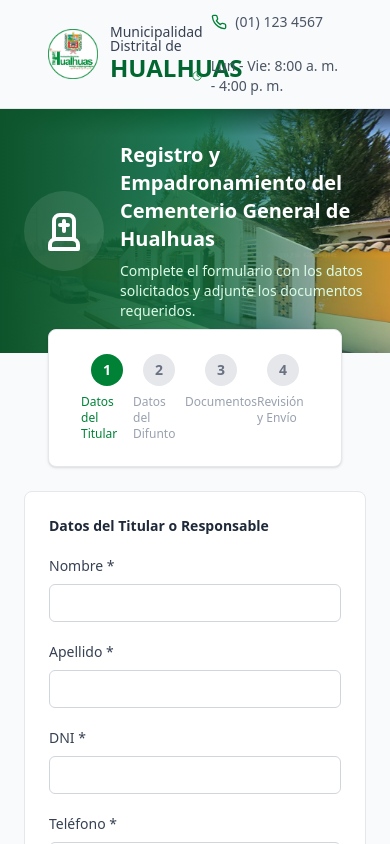
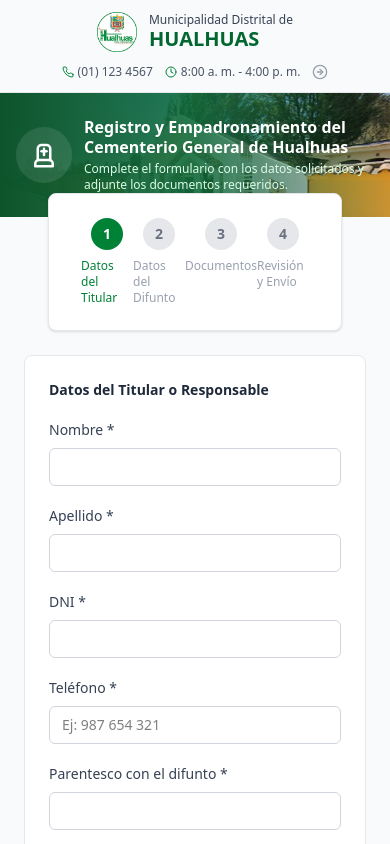
Before and after one commit to JosueHTDev/empadronamiento-difuntos-muni-hualhuas, a Next.js app: page / in a window 390 px wide. Shown: the top 844 px of the page. Built offline with nearby package versions, Linux system fonts and the light colour scheme.

Commit message:
Se agrego clases para que el header sea response

```diff
--- a/src/app/page.tsx
+++ b/src/app/page.tsx
@@ -1,11 +1,11 @@
-import Header from "@/components/Header";
+import HeaderForm from "@/components/HeaderForm";
 import Footer from "@/components/Footer";
 import FormularioRegistro from "@/components/FormularioRegistro";
 
 export default function Page() {
   return (
     <div className="min-h-full flex flex-col bg-gray-50">
-      <Header />
+      <HeaderForm />
       <FormularioRegistro />
       <Footer />
     </div>
--- a/src/components/Header.tsx
+++ /dev/null
@@ -1,67 +0,0 @@
-import { LuPhone, LuClock } from "react-icons/lu";
-import { TbGrave2 } from "react-icons/tb";
-import Image from "next/image";
-
-export default function Header() {
-  return (
-    <header>
-      <div className="flex items-center justify-between px-12 py-3 border-b border-gray-200">
-        <div className="flex items-center gap-3">
-          <Image
-            src="/images/logo-hualhuas.png"
-            alt="Municipalidad Distrital de Hualhuas"
-            width={50}
-            height={50}
-          />
-          <div>
-            <p className="text-sm text-gray-700 leading-none">Municipalidad Distrital de</p>
-            <p className="text-2xl font-bold text-green-800 leading-tight">HUALHUAS</p>
-          </div>
-        </div>
-        <div className="flex flex-wrap items-center gap-6 text-sm text-gray-600 justify-center">
-          <span className="flex items-center gap-2">
-            <LuPhone className="w-4 h-4 text-green-700" />
-            (01) 123 4567
-          </span>
-          <span className="flex items-center gap-2">
-            <LuClock className="w-4 h-4 text-green-700" />
-            Lun - Vie: 8:00 a. m. - 4:00 p. m.
-          </span>
-        </div>
-      </div>
-
-      <div className="relative overflow-hidden">
-        <div className="absolute inset-0 w-full h-full">
-          <Image
-            src="/images/cementerio-hualhuas.png"
-            alt="Cementerio General de Hualhuas"
-            fill
-            className="object-cover"
-            priority
-          />
-        </div>
-
-        <div className="relative bg-linear-to-r from-green-900 via-green-800/80 to-green-700/0 text-white">
-          <div className="flex items-center justify-between px-6 md:px-12 py-8 md:py-10">
-            <div className="flex items-center gap-4 md:gap-6 max-w-2xl">
-              <div className="bg-white/10 rounded-full w-20 h-20 md:w-24 md:h-24 flex items-center justify-center shrink-0">
-                <TbGrave2 className="text-5xl md:text-6xl text-white" />
-              </div>
-
-              <div>
-                <h1 className="text-xl md:text-3xl font-bold mb-2">
-                  Registro y Empadronamiento del Cementerio General de Hualhuas
-                </h1>
-                <p className="text-green-100 text-sm md:text-base">
-                  Complete el formulario con los datos solicitados y adjunte los documentos requeridos.
-                </p>
-              </div>
-            </div>
-
-            <div className="hidden lg:block w-80 h-48 relative pointer-events-none"></div>
-          </div>
-        </div>
-      </div>
-    </header>
-  );
-}
--- /dev/null
+++ b/src/components/HeaderForm.tsx
@@ -0,0 +1,76 @@
+import { LuPhone, LuClock, LuCircleArrowRight } from "react-icons/lu";
+import { TbGrave2 } from "react-icons/tb";
+import Image from "next/image";
+import Link from "next/link";
+
+export default function HeaderForm() {
+  return (
+    <header>
+      <div className="flex flex-col sm:flex-row items-center justify-between px-4 sm:px-6 md:px-12 py-3 border-b border-gray-200 gap-3 sm:gap-0">
+        <div className="flex items-center gap-3">
+          <Image
+            src="/images/logo-hualhuas.png"
+            alt="Municipalidad Distrital de Hualhuas"
+            width={50}
+            height={50}
+            className="w-10 h-10 sm:w-12 sm:h-12 md:w-12.5 md:h-12.5"
+          />
+          <div>
+            <p className="text-xs sm:text-sm text-gray-700 leading-none">Municipalidad Distrital de</p>
+            <p className="text-xl sm:text-2xl font-bold text-green-800 leading-tight">HUALHUAS</p>
+          </div>
+        </div>
+        <div className="flex flex-wrap items-center gap-3 sm:gap-4 md:gap-6 text-xs sm:text-sm text-gray-600 justify-center">
+          <span className="flex items-center gap-1 sm:gap-2">
+            <LuPhone className="w-3 h-3 sm:w-4 sm:h-4 text-green-700" />
+            (01) 123 4567
+          </span>
+          <span className="flex items-center gap-1 sm:gap-2">
+            <LuClock className="w-3 h-3 sm:w-4 sm:h-4 text-green-700" />
+            <span className="hidden xs:inline">Lun - Vie: </span>
+            8:00 a. m. - 4:00 p. m.
+          </span>
+          <Link
+            href="/login"
+            className="flex items-center gap-1 text-gray-400 hover:text-green-700 transition-colors"
+          >
+            <LuCircleArrowRight className="w-4 h-4 sm:w-5 sm:h-5" />
+          </Link>
+        </div>
+      </div>
+
+      <div className="relative overflow-hidden">
+        <div className="absolute inset-0 w-full h-full">
+          <Image
+            src="/images/cementerio-hualhuas.png"
+            alt="Cementerio General de Hualhuas"
+            fill
+            className="object-cover"
+            priority
+          />
+        </div>
+
+        <div className="relative bg-linear-to-r from-green-900 via-green-800/80 to-green-700/0 text-white">
+          <div className="flex flex-col md:flex-row items-center justify-between px-4 sm:px-6 md:px-12 py-6 sm:py-8 md:py-10 gap-4 md:gap-0">
+            <div className="flex items-center gap-3 sm:gap-4 md:gap-6 w-full md:max-w-2xl">
+              <div className="bg-white/10 rounded-full w-14 h-14 sm:w-16 sm:h-16 md:w-20 md:h-20 lg:w-24 lg:h-24 flex items-center justify-center shrink-0">
+                <TbGrave2 className="text-3xl sm:text-4xl md:text-5xl lg:text-6xl text-white" />
+              </div>
+
+              <div className="flex-1 min-w-0">
+                <h1 className="text-base sm:text-lg md:text-xl lg:text-3xl font-bold mb-1 sm:mb-2 leading-tight">
+                  Registro y Empadronamiento del Cementerio General de Hualhuas
+                </h1>
+                <p className="text-green-100 text-xs sm:text-sm md:text-base">
+                  Complete el formulario con los datos solicitados y adjunte los documentos requeridos.
+                </p>
+              </div>
+            </div>
+
+            <div className="hidden lg:block w-80 h-48 relative pointer-events-none"></div>
+          </div>
+        </div>
+      </div>
+    </header>
+  );
+}
```
